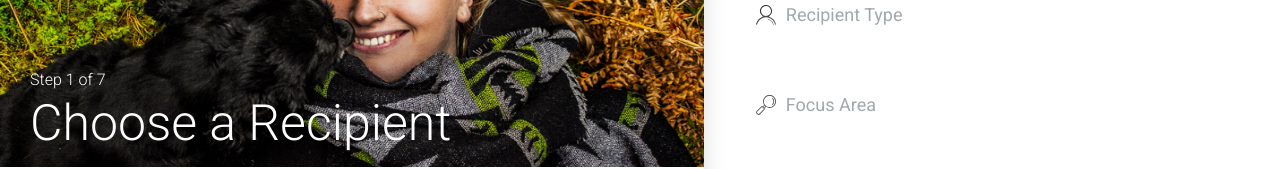
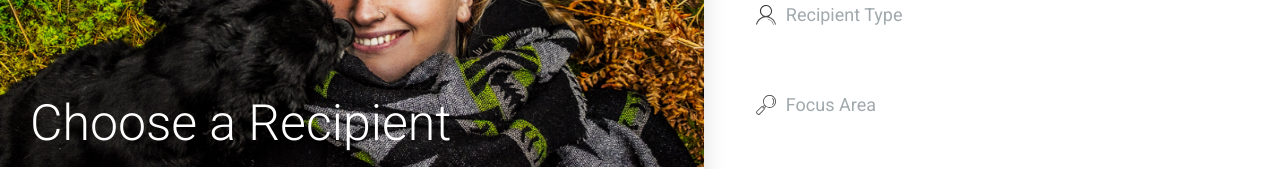
Before and after one commit to chrisfoster22/BFB-2, a React (Create React App) app: page / in a window 1280 px wide. Shown: the part 126-295 px from the top of the page. Built offline with nearby package versions, Linux system fonts and the light colour scheme; what shopify-buy would draw is missing.

Commit message:
Hide steps.

```diff
--- a/src/components/App.js
+++ b/src/components/App.js
@@ -179,7 +179,7 @@ class App extends Component {
                                  height: this.state.headerHeight}}
                             ref={(header) => this.header = header}>
                             <div style={styles.headerText}>
-                                <div>{`Step ${this.state.currentStep} of 7`}</div>
+                                <div style={{display: "none"}}>{`Step ${this.state.currentStep} of 7`}</div>
                                 <h1 className="App-header-text" style={styles.headerMsg}>{currentStep.headerMsg}</h1>
                             </div>
                             </div>
```
